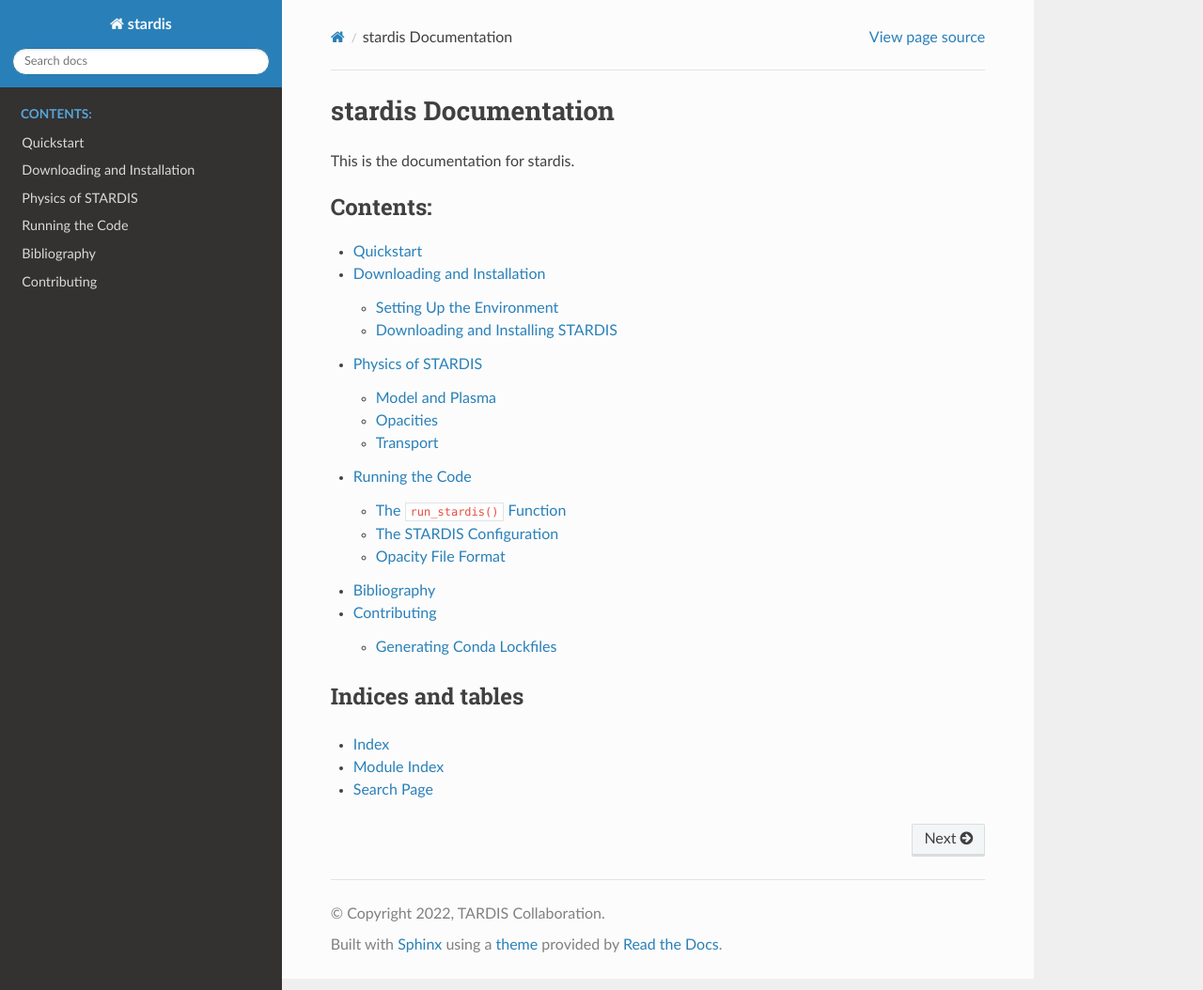
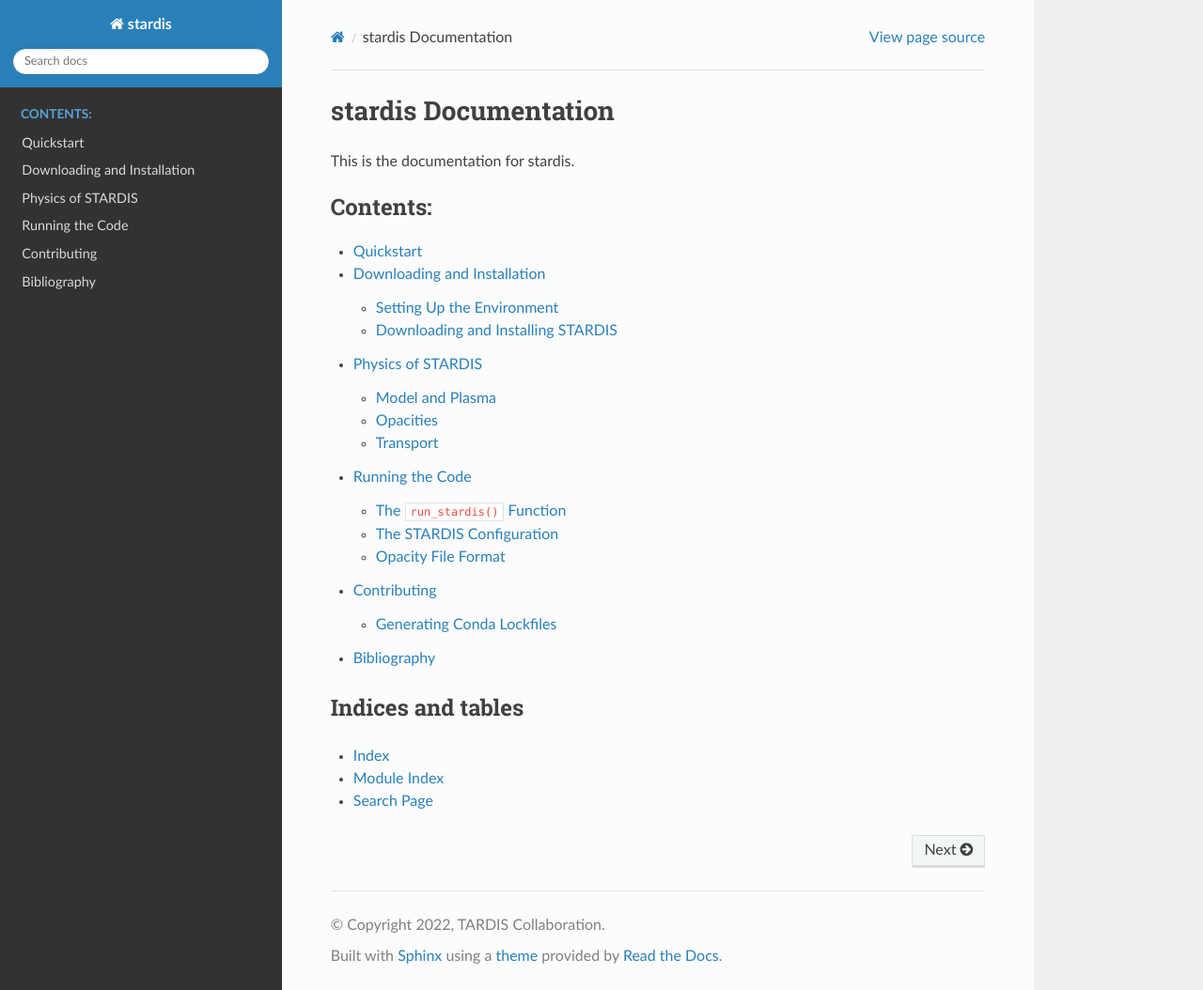
Before and after one commit to tardis-sn/stardis, a Sphinx documentation site: the page built from docs/index.rst, in a window 1280 px wide and 1054 px high. Shown: the whole window at 94% size. Built offline with Sphinx 7.4.7 and the Read the Docs theme 2.0.0, drawn with Linux system fonts in a browser that asks for light colours; the version number could not be read and is left out.

```diff
--- a/docs/index.rst
+++ b/docs/index.rst
@@ -11,8 +11,8 @@ This is the documentation for stardis.
    Downloading and Installation <installation>
    Physics of STARDIS <physics/physics_of_stardis>
    Running the Code <running_the_code>
+   Contributing <contributing>
    Bibliography <bibliography>
-   Contributing <contributing>
 
 Indices and tables
 ==================
```
